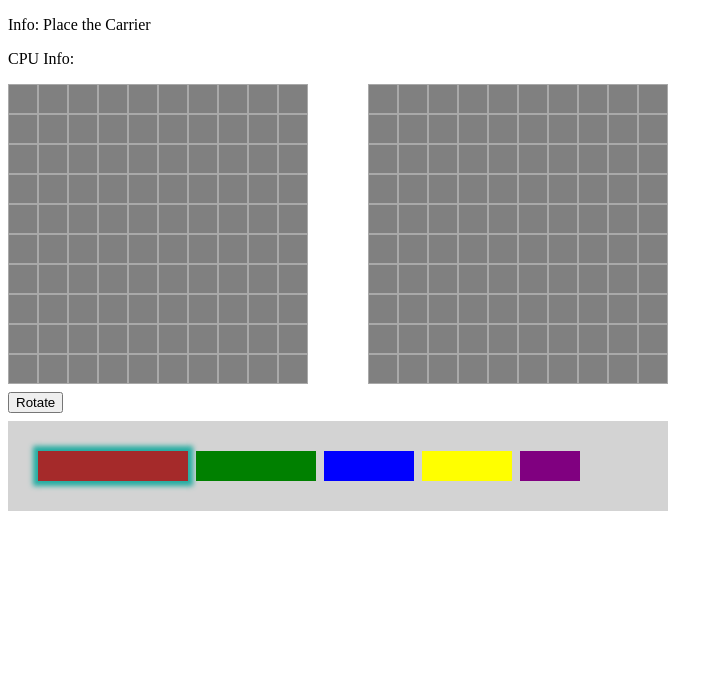
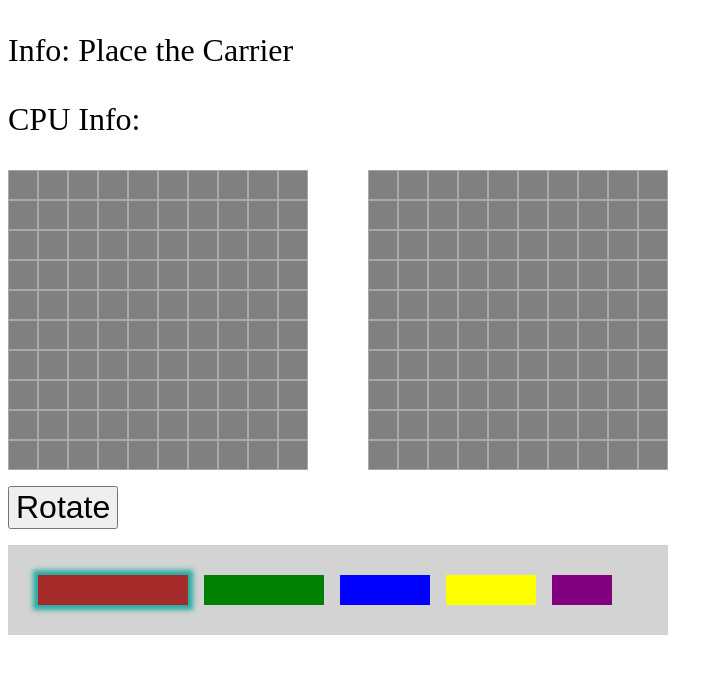
Before and after one commit to singhalex/battleship, a website built with webpack: page src/index.ejs in a window 1280 px wide. Shown: the whole page, without its empty margins (0-723 px from the left). Built offline with nearby package versions, Linux system fonts and the light colour scheme.

Commit message:
Increase text size

```diff
--- a/src/style.css
+++ b/src/style.css
@@ -4,6 +4,7 @@
 
 * {
   box-sizing: border-box;
+  font-size: 32px;
 }
 
 #boards-container {
--- a/src/ui.js
+++ b/src/ui.js
@@ -164,7 +164,6 @@ export const userInterface = () => {
     const rebuildShips = () => {
         const shipsContainer = document.querySelector('#ships');
         shipsCopy.forEach(ship => {
-            console.log(ship);
             shipsContainer.appendChild(ship);
 
         })
```
Also changed, not shown: dist/bundle.js.
